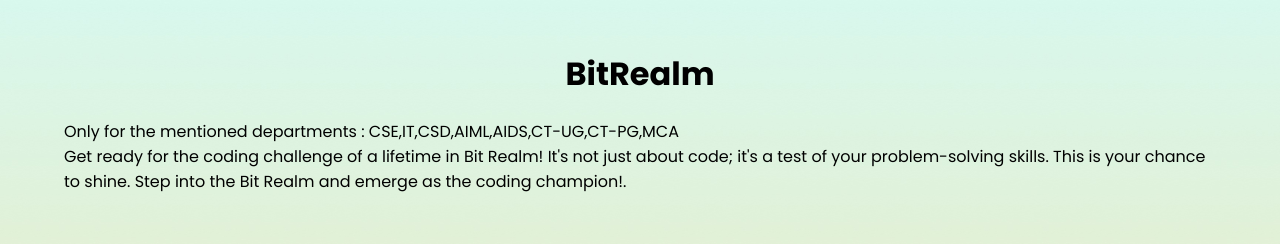
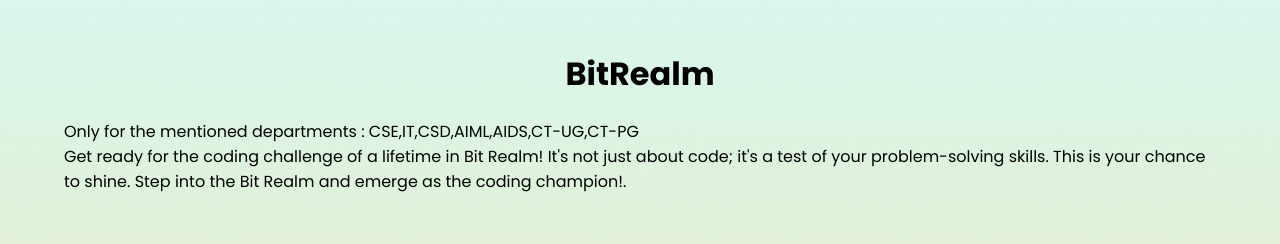
Before and after one commit to Karthick1242004/Cognissance, a React (Create React App) app: page /bitrealm in a window 1280 px wide. Shown: the top 244 px of the page. Built offline with nearby package versions, Linux system fonts and the light colour scheme; a web font is replaced by a local one.

Commit message:
Update BitRealm.jsx

```diff
--- a/src/components/Eventlist/BitRealm.jsx
+++ b/src/components/Eventlist/BitRealm.jsx
@@ -7,7 +7,7 @@ const BitRealm = () => {
         <div className={Eo.func1}>
             <div className="max-w-4xl p-6">
             <h1 className={Eo.func}>BitRealm</h1>
-                <p className={Eo.func2}>Only for the mentioned departments : CSE,IT,CSD,AIML,AIDS,CT-UG,CT-PG,MCA<br/>Get ready for the coding challenge of a lifetime in Bit Realm! It's not just about code; it's a test of your problem-solving skills. This is your chance to shine. Step into the Bit Realm and emerge as the coding champion!.</p>
+                <p className={Eo.func2}>Only for the mentioned departments : CSE,IT,CSD,AIML,AIDS,CT-UG,CT-PG<br/>Get ready for the coding challenge of a lifetime in Bit Realm! It's not just about code; it's a test of your problem-solving skills. This is your chance to shine. Step into the Bit Realm and emerge as the coding champion!.</p>
                 <div className={Eo.div}><button className={Eo.button}><a href="https://forms.gle/pbgjhGSUpmreFDh97" target="_blank" rel="noopener noreferrer" className={Eo.anti}>Register Now</a></button></div>
                 <h2 className={Eo.h2}>Guidelines</h2>
                 <ul className={Eo.ul}>
```
